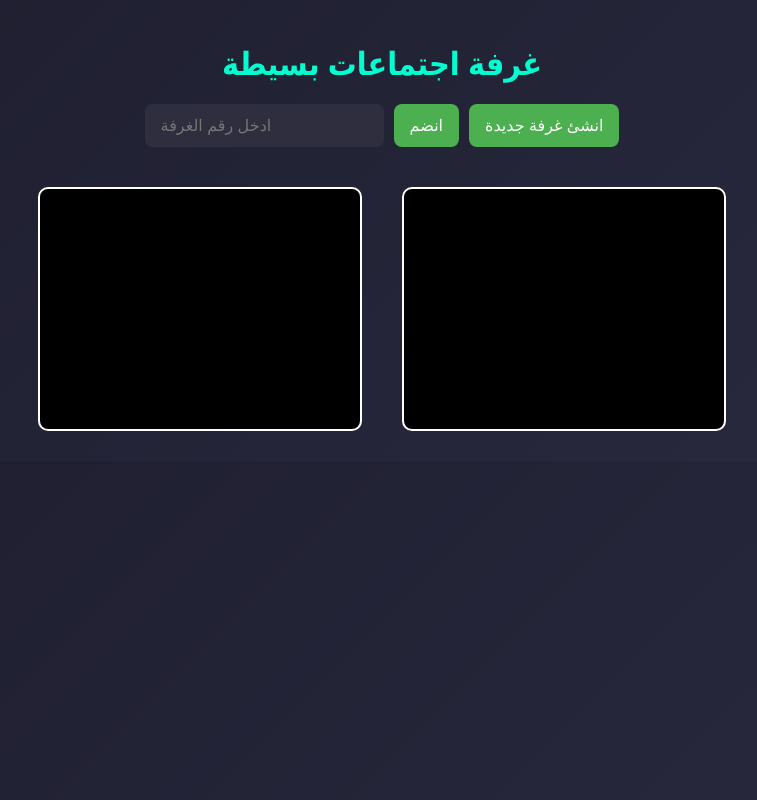
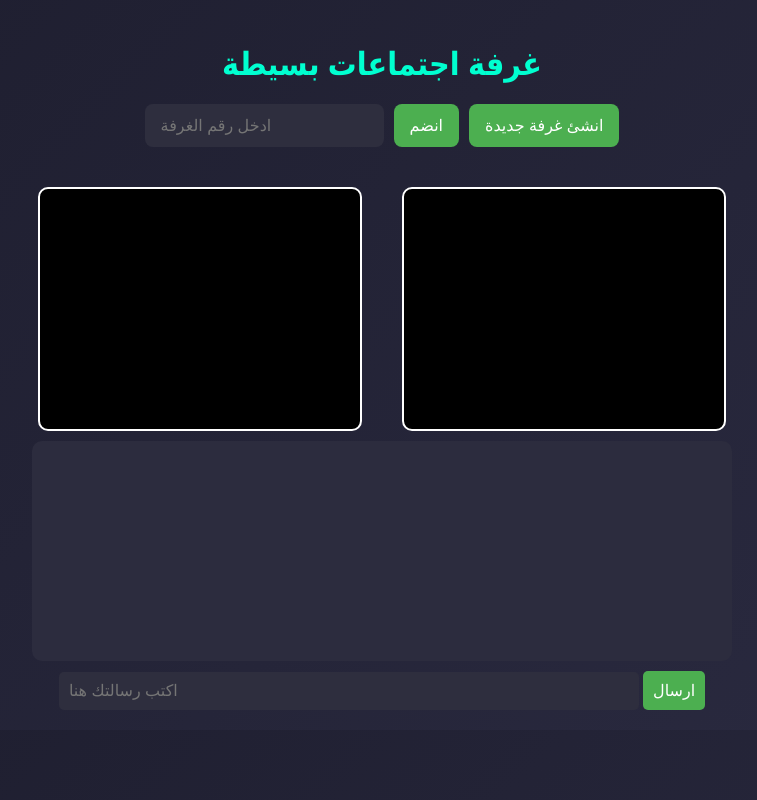
Before and after one commit to Mohamedkhaled-10/meeting, a website: page index.html in a window 1280 px wide. Shown: the whole page, without its empty margins (258-1015 px from the left). Drawn offline with nearby package versions, Linux system fonts and the light colour scheme; no server answers.

Commit message:
Add files via upload

```diff
--- a/index.html
+++ b/index.html
@@ -63,7 +63,6 @@
       margin: 10px;
     }
 
-
     .video-container {
       display: flex;
       justify-content: center;
@@ -80,6 +79,35 @@
       video {
         width: 90%;
       }
+    }
+
+    #chat-container {
+      max-width: 700px;
+      margin: 0 auto;
+    }
+
+    #chat-box {
+      height: 200px;
+      overflow-y: auto;
+      background: #2c2c3e;
+      padding: 10px;
+      border-radius: 10px;
+      text-align: left;
+    }
+
+    #chatInput {
+      width: 80%;
+      padding: 10px;
+      border-radius: 5px;
+      margin-top: 10px;
+    }
+
+    #sendButton {
+      padding: 10px;
+      margin-top: 10px;
+      background-color: #4caf50;
+      color: white;
+      border-radius: 5px;
     }
   </style>
 </head>
@@ -98,6 +126,12 @@
     <video id="remoteVideo" autoplay playsinline></video>
   </div>
 
+  <div id="chat-container">
+    <div id="chat-box"></div>
+    <input type="text" id="chatInput" placeholder="اكتب رسالتك هنا">
+    <button id="sendButton" onclick="sendMessage()">ارسال</button>
+  </div>
+
   <script src="/socket.io/socket.io.js"></script>
   <script src="main.js"></script>
 
--- a/main.js
+++ b/main.js
@@ -84,3 +84,30 @@
 socket.on("candidate", (data) => {
   peerConnection.addIceCandidate(data.candidate);
 });
+
+// جزء الدردشة
+const chatBox = document.getElementById("chat-box");
+const chatInput = document.getElementById("chatInput");
+
+// إرسال الرسالة
+function sendMessage() {
+  const message = chatInput.value;
+  if (message.trim() !== "") {
+    socket.emit("chat-message", { roomId: room, message: message });
+    appendMessage("أنا: " + message);
+    chatInput.value = "";
+  }
+}
+
+// استقبال الرسائل
+socket.on("chat-message", (data) => {
+  appendMessage("شخص آخر: " + data.message);
+});
+
+// إضافة الرسالة إلى مربع الدردشة
+function appendMessage(msg) {
+  const p = document.createElement("p");
+  p.textContent = msg;
+  chatBox.appendChild(p);
+  chatBox.scrollTop = chatBox.scrollHeight;
+}
```
Also changed, not shown: server.js (+10 -0 lines). Lines whose indentation alone changed are shown as unchanged.
